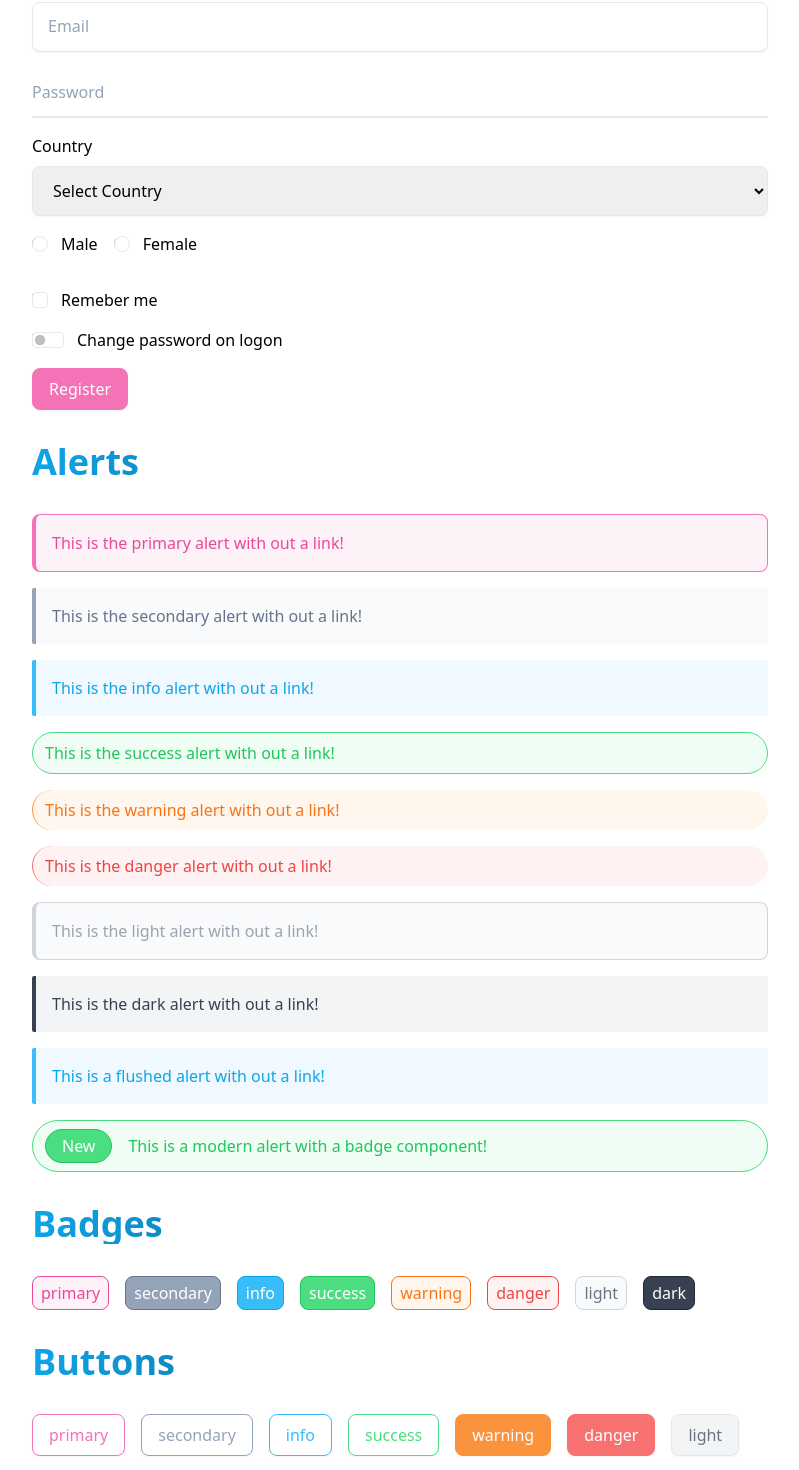
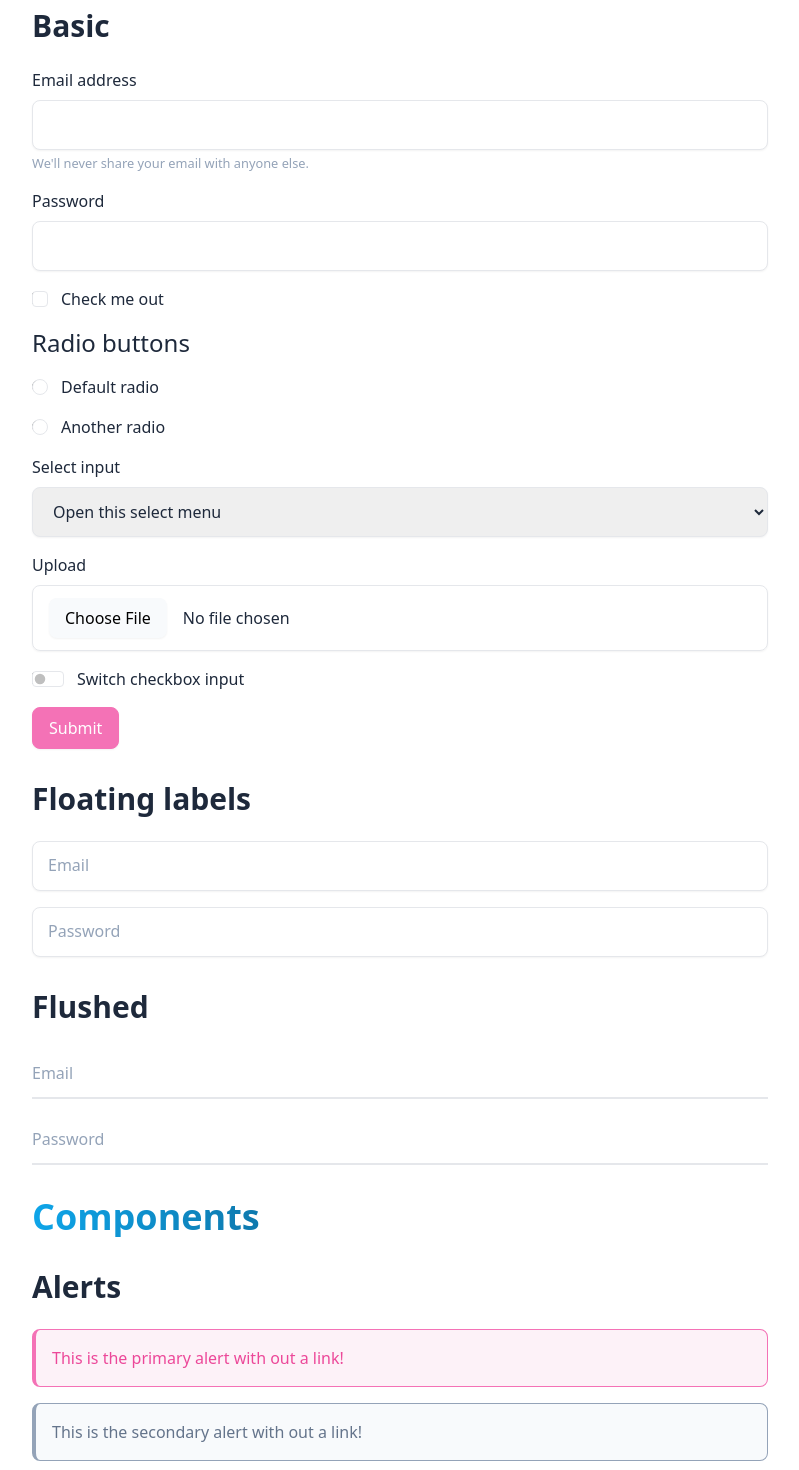
Before and after one commit to youzarsiph/next-evolution, a Next.js app: page / in a window 1280 px wide. Shown: the part 276-1746 px from the top of the page, without its empty margins (240-1039 px from the left). Built offline with nearby package versions, Linux system fonts and the light colour scheme.

Commit message:
Refactoring and fixing bugs

```diff
--- a/api/hello.js
+++ /dev/null
@@ -1,5 +0,0 @@
-// Next.js API route support: https://nextjs.org/docs/api-routes/introduction
-
-export default function handler(req, res) {
-  res.status(200).json({ name: 'John Doe' })
-}
--- a/components/forms.jsx
+++ b/components/forms.jsx
@@ -31,6 +31,7 @@ class BaseInput extends Component {
     this.name = this.props.name;
     this.inputStyles = "form-control";
     this.placeholder = this.props.placeholder;
+    this.helpText = this.props.helpText;
 
     // Label attributes
     this.labelBefore = true;
@@ -84,6 +85,7 @@ class BaseInput extends Component {
       <div className="relative mb-4">
         {this.labelBefore ? this.getLabel() : this.getInput()}
         {!this.labelBefore ? this.getLabel() : this.getInput()}
+        <small className="block mt-1 text-slate-400">{this.helpText}</small>
       </div>
     );
   }
--- a/package.json
+++ b/package.json
@@ -17,6 +17,7 @@
     "eslint": "^8.18.0",
     "eslint-config-next": "^12.1.6",
     "tailwindcss": "^3.1.6",
+    "@tailwindcss/typography" : "^0.5.4",
     "postcss": "^8.4.14",
     "autoprefixer": "^10.4.7"
   }
--- a/pages/index.js
+++ b/pages/index.js
@@ -21,12 +21,7 @@ export default class Home extends Component {
     // Alerts
     this.alerts = this.colors.map((item) => {
       return (
-        <Alert
-          color={item}
-          key={item}
-          flushed={Math.random() > 0.5 ? true : false}
-          modern={Math.random() > 0.5 ? true : false}
-        >
+        <Alert key={item} color={item}>
           This is the {item} alert with out a link!
         </Alert>
       );
@@ -35,11 +30,7 @@ export default class Home extends Component {
     // Badges
     this.badges = this.colors.map((item) => {
       return (
-        <Badge
-          key={item}
-          color={item}
-          outline={Math.random() > 0.5 ? true : false}
-        >
+        <Badge key={item} color={item}>
           {item}
         </Badge>
       );
@@ -48,11 +39,7 @@ export default class Home extends Component {
     // Buttons
     this.buttons = this.colors.map((item) => {
       return (
-        <Button
-          key={item}
-          color={item}
-          outline={Math.random() > 0.5 ? true : false}
-        >
+        <Button key={item} color={item}>
           {item}
         </Button>
       );
@@ -68,35 +55,106 @@ export default class Home extends Component {
           <link rel="icon" href="/favicon.ico" />
         </Head>
 
-        <h1 className="text-6xl font-bold text-gradient text-gradient-light mb-8">
-          Evolution UI
+        <header className="mb-8 text-center">
+          <h1 className="text-5xl sm:text-7xl lg:text-8xl 2xl:text-9xl font-bold text-gradient text-gradient-light mb-8">
+            next-evolution
           </h1>
+          <p className="text-3xl font-semibold text-gradient text-gradient-info">
+            EvolutionUI in Next.js
+          </p>
+        </header>
 
-        <section className="mb-8" title="Forms">
+        <section className="mb-8 text-slate-800" title="Forms">
           <h2 className="text-4xl font-bold text-gradient text-gradient-info mb-8">
             Forms
           </h2>
 
-          <Form mathod="post">
+          <div className="mb-8">
+            <h3 className="text-3xl font-bold mb-6">Basic</h3>
             <Input
-              id="name"
-              label="Name"
-              type="text"
-              name="fullName"
-              placeholder="Full Name"
+              id="email"
+              label="Email address"
+              type="email"
+              name="email"
+              helpText="We'll never share your email with anyone else."
+            />
+            <Input
+              id="password"
+              type="password"
+              name="password"
+              label="Password"
+            />
+            <InlineInput
+              id="check"
+              name="check"
+              type="checkbox"
+              label="Check me out"
             />
 
+            <h4 className="text-2xl mb-4">Radio buttons</h4>
+
+            <InlineInput
+              id="radio1"
+              type="radio"
+              name="radio"
+              label="Default radio"
+            />
+            <InlineInput
+              id="radio2"
+              type="radio"
+              name="radio"
+              label="Another radio"
+            />
+
+            <Select id="country" label="Select input" placeholder="Country">
+              <option value="0">Open this select menu</option>
+              <option value="1">One</option>
+              <option value="2">Two</option>
+              <option value="3">Three</option>
+            </Select>
+
+            <Input id="upload" type="file" name="upload" label="Upload" />
+
+            <Switch id="x" label="Switch checkbox input" name="x" />
+
+            <Button type="submit" color="primary">
+              Submit
+            </Button>
+          </div>
+
+          <div className="mb-8">
+            <h3 className="text-3xl font-bold mb-6">Floating labels</h3>
             <Input
-              id="email"
+              id="email1"
               label="Email"
               type="email"
               name="email"
               placeholder="Email Address"
               floating
             />
+            <Input
+              id="password1"
+              label="Password"
+              type="password"
+              name="password"
+              placeholder="Password"
+              floating
+            />
+          </div>
 
+          <div>
+            <h3 className="text-3xl font-bold mb-6">Flushed</h3>
             <Input
-              id="password"
+              id="email2"
+              label="Email"
+              type="email"
+              name="email"
+              placeholder="Email Address"
+              flushed
+              floating
+            />
+            <Input
+              id="password2"
               label="Password"
               type="password"
               name="password"
@@ -104,39 +162,23 @@ export default class Home extends Component {
               flushed
               floating
             />
-
-            <Select id="country" label="Country" placeholder="Country">
-              <option value="0">Select Country</option>
-              <option value="1">USA</option>
-              <option value="2">UK</option>
-              <option value="3">China</option>
-            </Select>
-
-            <Flex>
-              <InlineInput id="g1" label="Male" type="radio" name="gender" />
-              <InlineInput id="g2" label="Female" type="radio" name="gender" />
-            </Flex>
-
-            <InlineInput id="r" label="Remeber me" type="checkbox" name="r" />
-
-            <Switch id="x" label="Change password on logon" name="x" />
-
-            <Button type="submit" color="primary">
-              Register
-            </Button>
-          </Form>
+          </div>
         </section>
 
-        <section className="mb-8" title="Alerts">
+        <section className="mb-8 text-slate-800" title="Components">
           <h2 className="text-4xl font-bold text-gradient text-gradient-info mb-8">
-            Alerts
+            Components
           </h2>
+
+          <div className="mb-8">
+            <h3 className="text-3xl font-bold mb-6">Alerts</h3>
             <Grid>
               {this.alerts}
 
               <Alert color="info" flushed>
                 This is a flushed alert with out a link!
               </Alert>
+
               <Alert color="success" modern>
                 <Badge color="success" pill>
                   New
@@ -144,22 +186,30 @@ export default class Home extends Component {
                 This is a modern alert with a badge component!
               </Alert>
             </Grid>
-        </section>
+          </div>
 
-        <section className="mb-8" title="Badges">
-          <h2 className="text-4xl font-bold text-gradient text-gradient-info mb-8">
-            Badges
-          </h2>
+          <div className="mb-8" title="Badges">
+            <h3 className="text-3xl font-bold mb-6">Badges</h3>
 
-          <Flex>{this.badges}</Flex>
-        </section>
+            <Flex>
+              {this.badges}
 
-        <section className="mb-8" title="Buttons">
-          <h2 className="text-4xl font-bold text-gradient text-gradient-info mb-8">
-            Buttons
-          </h2>
+              <Badge color="success" outline>
+                Outline success
+              </Badge>
+            </Flex>
+          </div>
 
-          <Flex>{this.buttons}</Flex>
+          <div className="mb-8" title="Buttons">
+            <h3 className="text-3xl font-bold mb-6">Buttons</h3>
+
+            <Flex>
+              {this.buttons}
+              <Button color="success" outline>
+                Outline Success
+              </Button>
+            </Flex>
+          </div>
         </section>
       </Container>
     );
```
Lines whose indentation alone changed are shown as unchanged.
